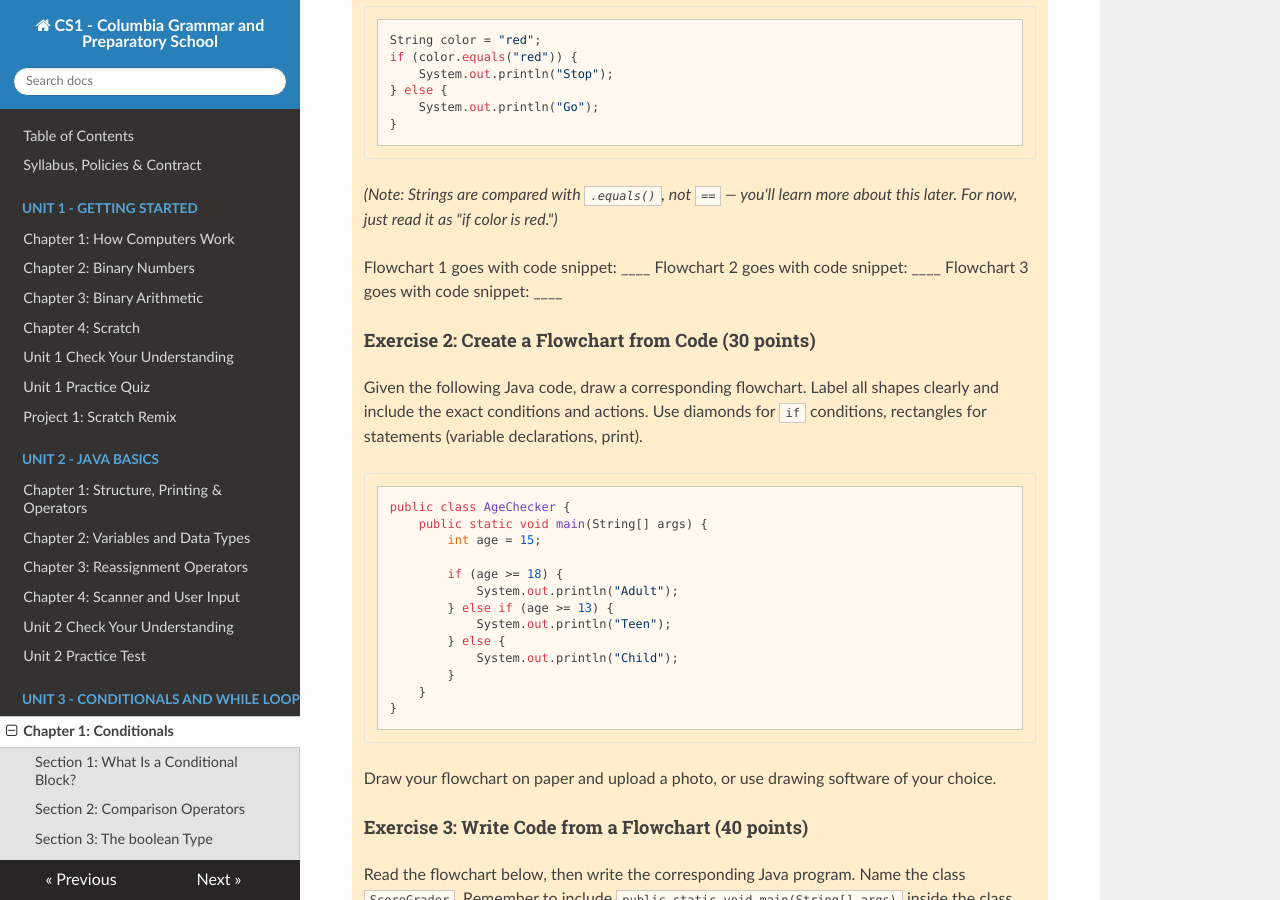
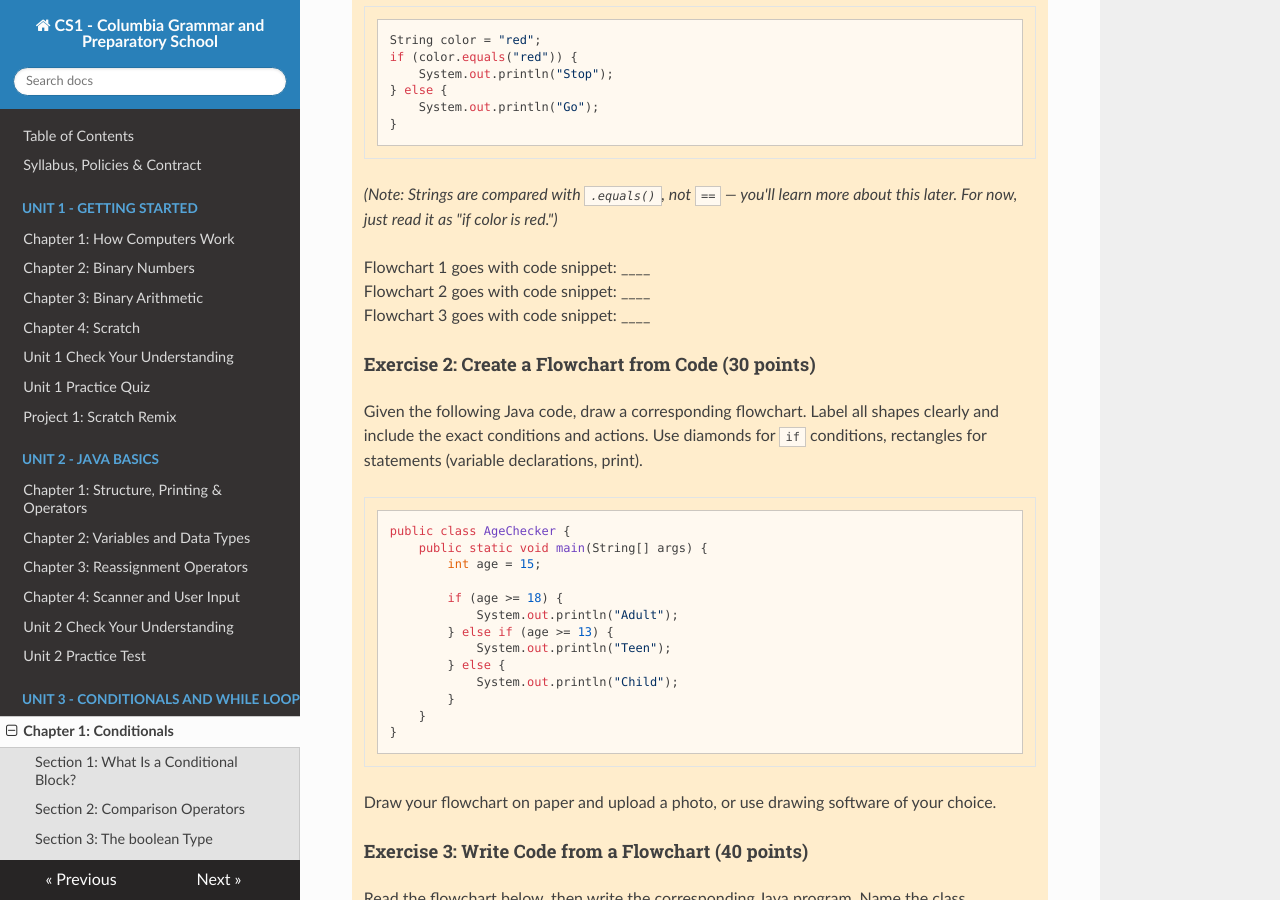
Before and after one commit to kjergens/cs1-site, an MkDocs documentation site: the page built from docs/unit3/notes_01_conditionals.md, in a window 1280 px wide and 900 px high, scrolled down 6761 px. Built offline with MkDocs 1.6.1, drawn with Linux system fonts in a browser that asks for light colours; nearby versions of some CDN libraries.

````diff
--- a/docs/unit3/notes_01_conditionals.md
+++ b/docs/unit3/notes_01_conditionals.md
@@ -207,9 +207,9 @@ if (num == 50) {
     ```
     *(Note: Strings are compared with `.equals()`, not `==` — you'll learn more about this later. For now, just read it as "if color is red.")*
 
-    Flowchart 1 goes with code snippet: ____
-    Flowchart 2 goes with code snippet: ____
-    Flowchart 3 goes with code snippet: ____
+    Flowchart 1 goes with code snippet: \_\_\_\_<br>
+    Flowchart 2 goes with code snippet: \_\_\_\_<br>
+    Flowchart 3 goes with code snippet: \_\_\_\_
 
     #### Exercise 2: Create a Flowchart from Code (30 points)
 
````
Also changed, not shown: docs/syllabus.md (+2 -2 lines), docs/unit1/unit1_practice_quiz.md (+3 -3 lines), docs/unit2/unit2_practice_test.md (+1 -1 lines), docs/unit4/notes_01_for_loops.md (+6 -6 lines), docs/unit5/unit5_practice_test.md (+2 -2 lines).
